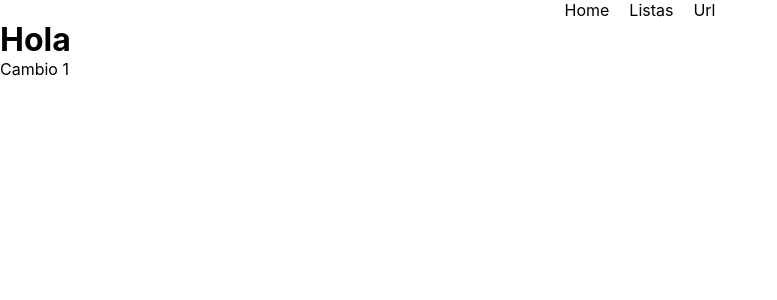
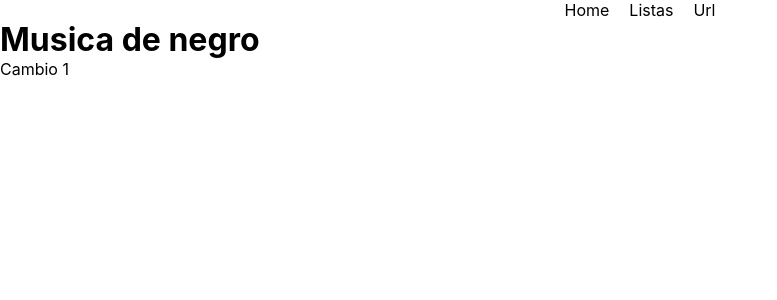
Before and after one commit to DiegoAguero/SongPlayer, a React (Create React App) app: page / in a window 1280 px wide. Shown: the top 300 px of the page, without its empty margins (0-777 px from the left). Built offline with nearby package versions, Linux system fonts and the light colour scheme.

Commit message:
Songplayer Created

```diff
--- a/src/App.js
+++ b/src/App.js
@@ -1,11 +1,12 @@
 import './App.css';
 import Footer from './components/Footer/Footer';
 import NavBar from './components/Navbar/NavBar'
+import SongPlayer from './components/SongPlayer/SongPlayer';
 function App() {
   return (
     <>
       <NavBar/>
-      <h1>Hola</h1>
+      <SongPlayer/>
       <Footer/>
     </>
   );
--- a/src/components/Footer/Footer.jsx
+++ b/src/components/Footer/Footer.jsx
@@ -2,7 +2,9 @@ import React from 'react'
 
 function Footer() {
   return (
-    <div>Cambio 1</div>
+    <>
+      Cambio 1
+    </>
   )
 }
 
--- a/src/components/Navbar/NavBar.jsx
+++ b/src/components/Navbar/NavBar.jsx
@@ -2,6 +2,7 @@ import React from 'react'
 import './navbar.css'
 function NavBar() {
   return (
+    <>
       <nav>
           <ul className='navbar'>
               <li>Home</li>
@@ -9,6 +10,7 @@ function NavBar() {
               <li>Url</li>
           </ul>
       </nav>
+    </>
   )
 }
 
--- /dev/null
+++ b/src/components/SongPlayer/SongPlayer.jsx
@@ -0,0 +1,11 @@
+import React from 'react'
+
+function SongPlayer() {
+  return (
+    <>
+        <h1>Musica de negro</h1>
+    </>
+  )
+}
+
+export default SongPlayer
```
Also changed, not shown: src/components/SongPlayer/SongPlayer.css (added), 1 other file (tests, documents, lock files or other folders). Lines whose indentation alone changed are shown as unchanged.
